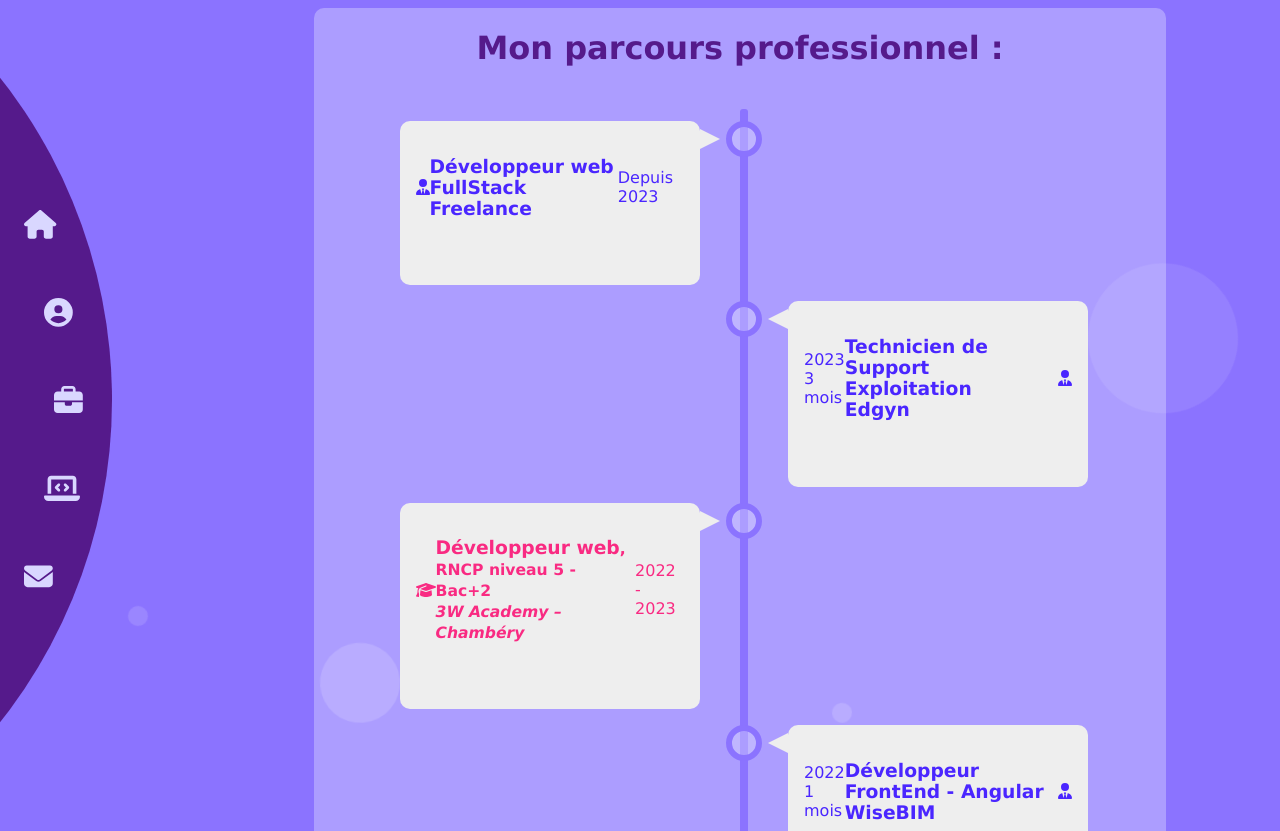
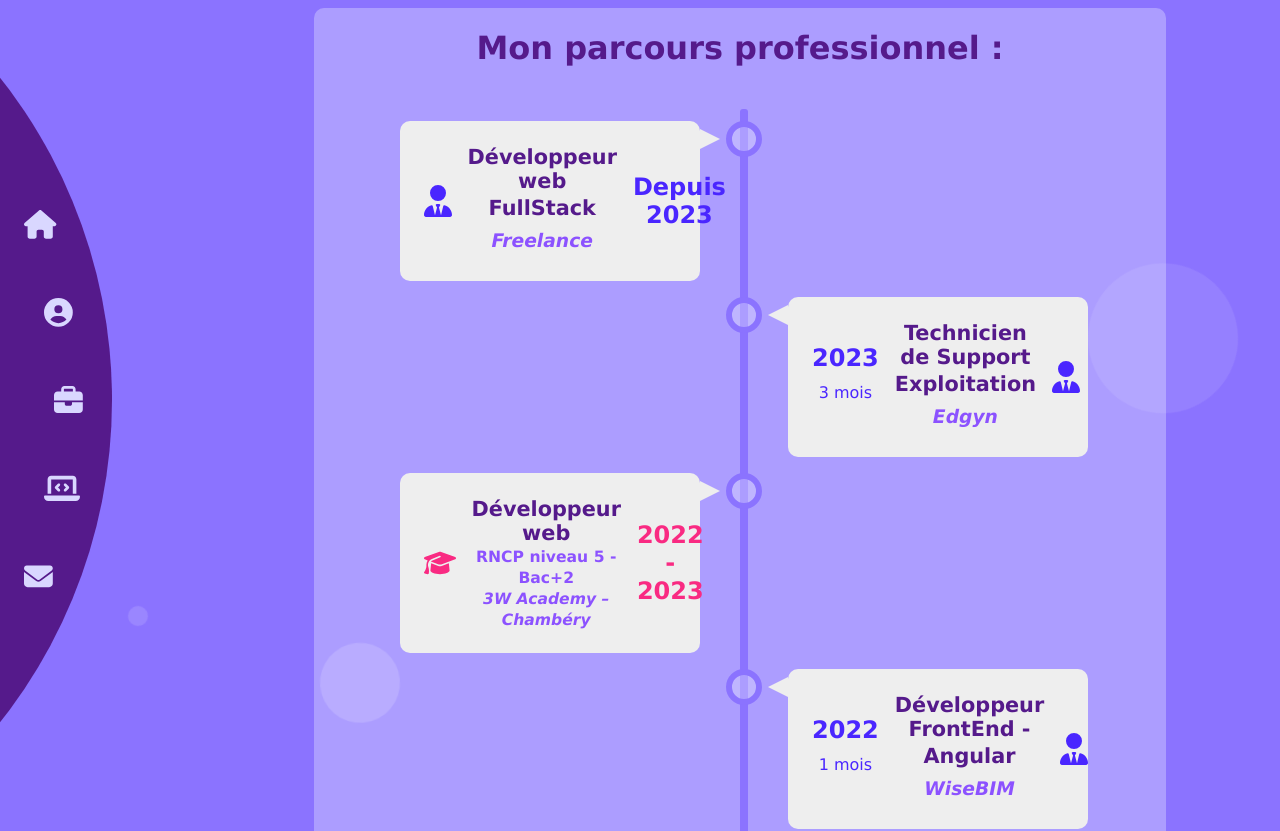
Before and after one commit to LaureDominguez/portfolio, a Next.js app: page /pages/career in a window 1280 px wide. Shown: the top 831 px of the page. Built offline with nearby package versions, Linux system fonts and the light colour scheme.

Commit message:
made timeline and homepage css

```diff
--- /dev/null
+++ b/src/app/_home.scss
@@ -0,0 +1,40 @@
+.homeTitle{
+    margin: 0 auto;
+    text-align: center;
+}
+
+.home{
+    position: relative;
+    display: flex;
+    align-items: center;
+    justify-content: space-around;
+    margin: 0 auto;
+    color: var(--pastel-purple);
+    z-index: 10;
+    h3{
+        font-size: 1.5rem;
+        color: var(--pastel-purple);
+    }
+    div{
+        width: 70%;
+        padding: 1rem 2rem;
+        text-align: justify;
+        line-height: 2rem;
+        border-radius: 50px;
+        background-color: var(--purple);
+        box-shadow: 2px 5px 15px 5px #00000045;
+        &::after{
+            content: '';
+            position: absolute;
+            border-top: 0 solid transparent;
+            border-bottom: 30px solid transparent;
+            border-left: 50px solid var(--purple);
+            top: 70%;
+            left: calc(70% + 4rem);
+        }
+    }
+    .homeImg{
+        border-radius: 30px;
+        box-shadow: 2px 5px 15px 5px #00000045;
+    }
+}
--- a/src/app/components/_CirclesBackground.scss
+++ b/src/app/components/_CirclesBackground.scss
@@ -3,7 +3,7 @@ body{
 }
 
 .circles{
-    position: absolute;
+    position: fixed;
     top: 0;
     left: 0;
     width: 100%;
--- a/src/app/globals.css
+++ b/src/app/globals.css
@@ -75,7 +75,7 @@ body {
 }
 
 .circles {
-  position: absolute;
+  position: fixed;
   top: 0;
   left: 0;
   width: 100%;
@@ -181,6 +181,47 @@ body {
     border-radius: 50%;
   }
 }
+.homeTitle {
+  margin: 0 auto;
+  text-align: center;
+}
+
+.home {
+  position: relative;
+  display: flex;
+  align-items: center;
+  justify-content: space-around;
+  margin: 0 auto;
+  color: var(--pastel-purple);
+  z-index: 10;
+}
+.home h3 {
+  font-size: 1.5rem;
+  color: var(--pastel-purple);
+}
+.home div {
+  width: 70%;
+  padding: 1rem 2rem;
+  text-align: justify;
+  line-height: 2rem;
+  border-radius: 50px;
+  background-color: var(--purple);
+  box-shadow: 2px 5px 15px 5px rgba(0, 0, 0, 0.2705882353);
+}
+.home div::after {
+  content: "";
+  position: absolute;
+  border-top: 0 solid transparent;
+  border-bottom: 30px solid transparent;
+  border-left: 50px solid var(--purple);
+  top: 70%;
+  left: calc(70% + 4rem);
+}
+.home .homeImg {
+  border-radius: 30px;
+  box-shadow: 2px 5px 15px 5px rgba(0, 0, 0, 0.2705882353);
+}
+
 .about {
   color: blue;
 }
@@ -202,12 +243,47 @@ body {
   justify-content: space-around;
 }
 
+.headersTimeline > * {
+  padding: 0.5rem;
+  margin: 0;
+  text-align: center;
+}
+
 .timeline article:nth-child(even) > .headersTimeline {
   flex-direction: row-reverse;
 }
 
+.timeline article:hover {
+  box-shadow: 5px 5px 15px 5px #FF8080, -9px 5px 15px 5px #FFE488, -7px -5px 15px 5px #8CFF85, 12px -5px 15px 5px #80C7FF, 12px 10px 15px 7px #E488FF, -10px 10px 15px 7px #FF616B, -10px -7px 27px 1px #8E5CFF, 5px 5px 15px 5px rgba(0, 0, 0, 0);
+}
+
+.timelineIcon {
+  height: 2rem;
+  width: 2rem;
+}
+
+.date {
+  width: 8rem;
+}
+.date .year {
+  font-size: 1.5rem;
+  font-weight: bold;
+}
+.date .duration {
+  line-height: 2rem;
+}
+
 .jobs {
   color: var(--blue);
+}
+
+.title {
+  font-size: 1.3rem;
+}
+
+.company {
+  color: var(--purple);
+  line-height: 2rem;
 }
 
 .educ {
@@ -215,8 +291,10 @@ body {
 }
 .educ .degree, .educ .school {
   font-size: smaller;
+  color: var(--purple);
 }
-.educ .school {
+
+.school, .company {
   font-style: italic;
 }
 
@@ -246,6 +324,7 @@ body {
   width: calc(50% - 40px);
   padding: 1rem;
   border-radius: 10px;
+  transition: all 0.5s ease;
 }
 
 .timeline article + article {
@@ -295,11 +374,14 @@ body {
 }
 
 .timeline article li {
-  padding: 1rem;
+  padding: 0.5rem;
+  line-height: 1.5rem;
+  list-style-type: disclosure-closed;
 }
 
 .timeline article ul {
   max-height: 0;
+  margin: 0;
   overflow: hidden;
   transition: max-height 0.5s ease;
 }
@@ -317,10 +399,10 @@ body {
   --blue: #4A26FF;
 }
 
-h1, h2 {
+h1, h2, h3 {
   color: var(--deep-purple);
 }
-h1::first-letter, h2::first-letter {
+h1::first-letter, h2::first-letter, h3::first-letter {
   text-transform: capitalize;
 }
 
--- a/src/app/globals.scss
+++ b/src/app/globals.scss
@@ -1,5 +1,6 @@
 @import './components/nav';
 @import './components/CirclesBackground';
+@import '_home.scss';
 @import './pages/about/about';
 @import './pages/career/career';
 
@@ -12,7 +13,7 @@
     --blue: #4A26FF;
 }
 
-h1, h2{
+h1, h2, h3{
     color: var(--deep-purple);
     &::first-letter{
         text-transform: capitalize;
--- a/src/app/pages/career/_career.scss
+++ b/src/app/pages/career/_career.scss
@@ -17,27 +17,69 @@
     justify-content: space-around;
 }
 
+.headersTimeline > *{
+    padding: 0.5rem;
+    margin: 0;
+    text-align: center;
+}
 
-// .timeline{
-//     color: var(--rose);
-// }
 
 .timeline article:nth-child(even) > .headersTimeline{
     flex-direction: row-reverse;
 }
 
+.timeline article:hover{
+    box-shadow:
+    5px 5px 15px 5px #FF8080,
+    -9px 5px 15px 5px #FFE488,
+    -7px -5px 15px 5px #8CFF85,
+    12px -5px 15px 5px #80C7FF,
+    12px 10px 15px 7px #E488FF,
+    -10px 10px 15px 7px #FF616B,
+    -10px -7px 27px 1px #8E5CFF,
+    5px 5px 15px 5px rgba(0,0,0,0);
+}
+
+
+.timelineIcon{
+    height: 2rem;
+    width: 2rem;
+}
+
+.date{
+    width: 8rem;
+        .year{
+            font-size: 1.5rem;
+            font-weight: bold;
+        }
+        .duration{
+            line-height: 2rem;
+        }
+    }
+
 .jobs{
     color: var(--blue)
+}
+
+.title{
+    font-size: 1.3rem;
+}
+
+.company{
+    color: var(--purple);
+    line-height: 2rem;
 }
 
 .educ{
     color: var(--rose);
     .degree, .school{
         font-size: smaller;
+        color: var(--purple);
     }
-    .school{
-        font-style: italic;
-    }
+}
+
+.school, .company{
+    font-style: italic;
 }
 
 
@@ -69,6 +111,7 @@
     width: calc( 50% - 40px );
     padding: 1rem;
     border-radius: 10px;
+    transition: all 0.5s ease;
 }
 .timeline article + article {
     margin-top: 1rem;
@@ -113,15 +156,14 @@
 }
 
 .timeline article li {
-    // list-style: none;
-    padding: 1rem;
+    padding: 0.5rem;
+    line-height: 1.5rem;
+    list-style-type: disclosure-closed;
 }
-// .timeline article li:not(:last-child) {
-//     // border-bottom: 1px #aaa solid;
-// }
 
 .timeline article ul{
     max-height: 0;
+    margin: 0;
     overflow: hidden;
     transition: max-height 0.5s ease;
 }
--- a/src/app/pages/career/page.tsx
+++ b/src/app/pages/career/page.tsx
@@ -45,11 +45,13 @@ const Career = () => {
 					{combinedDataSorted.map((item, index) => (
 						<article
 							key={index}
-							className={classNames({
-								jobs: item.hasOwnProperty('company'),
-								educ: !item.hasOwnProperty('company'),
-								active: activeElements[index],
-							})}
+							className={
+								(classNames({
+									jobs: item.hasOwnProperty('company'),
+									educ: !item.hasOwnProperty('company'),
+									active: activeElements[index],
+								}))
+							}
 							onClick={() => handleArticleClick(index)}
 						>
 							<div className="headersTimeline">
@@ -57,6 +59,7 @@ const Career = () => {
 									icon={
 										item.hasOwnProperty('company') ? faUserTie : faGraduationCap
 									}
+									className="timelineIcon"
 								/>
 								<h3>
 									<span className="title">{item.title}</span>
@@ -69,7 +72,10 @@ const Career = () => {
 										''
 									)}
 									{item.hasOwnProperty('degree') && item.degree !== null ? (
-										<span className="degree">{', ' + item.degree}</span>
+										<span className="degree">
+											<br />
+											{item.degree}
+										</span>
 									) : (
 										''
 									)}
@@ -80,8 +86,8 @@ const Career = () => {
 										</span>
 									)}
 								</h3>
-								<div>
-									<span className="date">{item.date}</span>
+								<div className="date">
+									<span className="year">{item.date}</span>
 									{item.hasOwnProperty('duration') && item.duration !== null ? (
 										<span className="duration">
 											<br />
--- a/src/app/public/educ.json
+++ b/src/app/public/educ.json
@@ -53,8 +53,8 @@
 	},
 	{
 		"title": "Bccalauréat Littéraire",
-		"date": "2010 - 2012",
-		"degree": "Général",
+		"date": "2011",
+		"degree": "Section Générale",
 		"school": "Microlycée 93 - La Courneuve",
 		"description": [
 			"Option art plastique"
--- a/src/app/public/jobs.json
+++ b/src/app/public/jobs.json
@@ -18,7 +18,9 @@
 		"company": "Edgyn",
 		"description": [
 			"Support client en milieu industriel",
-			"Préparation et contrôle qualité"
+			"Prise en main à distance",
+			"Préparation des produits pour stockage en base de donnée",
+			"Contrôle qualité"
 		]
 	},
 	{
```
Also changed, not shown: src/app/page.tsx (+27 -7 lines), src/app/public/skills.json (+7 -1 lines), public/me.jpg (renamed from src/app/public/images/profile.jpg), 1 other file (tests, documents, lock files or other folders).
